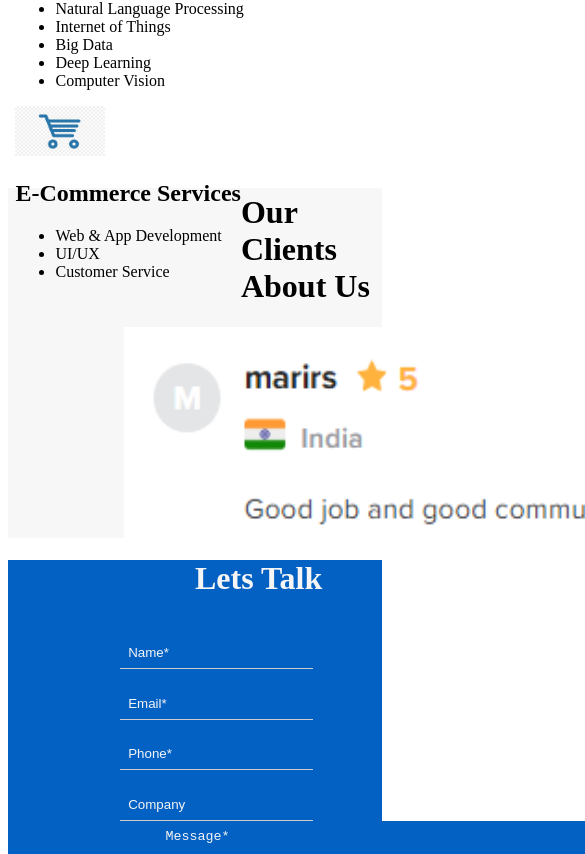
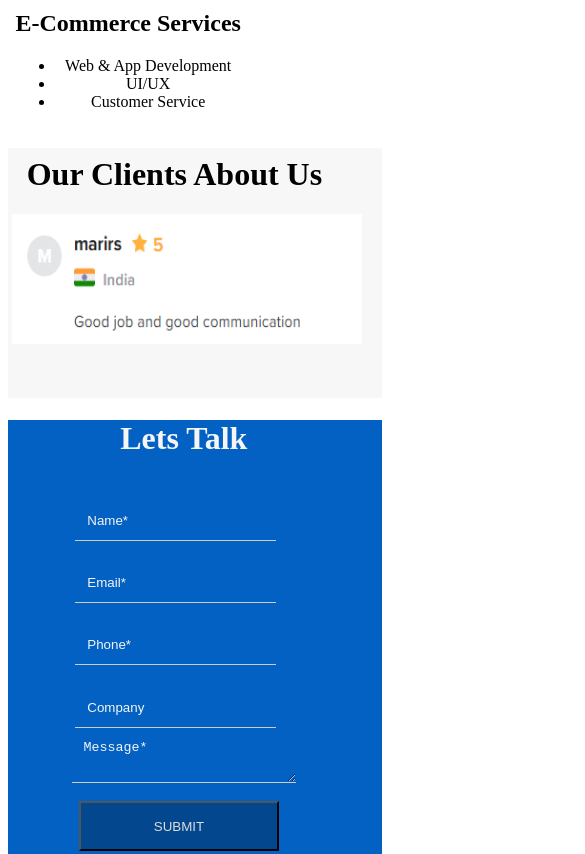
Before and after one commit to arsamawan/Miz-Corporate, an Angular app: page / in a window 390 px wide. Shown: the part 790-1644 px from the top of the page, 585 px wide, since content can reach past the window. Built offline with nearby package versions, Linux system fonts and the light colour scheme.

Commit message:
414px Mobile Resolutions

```diff
--- a/src/app/main/main.component.css
+++ b/src/app/main/main.component.css
@@ -288,19 +288,18 @@ Responsiveness for Laptops*/
   .font-slider-text {
     text-align: center;
     color: whitesmoke;
-    margin-bottom:250px ;
+    margin-bottom:80px ;
     margin-top: -200px;
     font-size: 4.5vw;
   }
   .service-main{
-    height: 17vh;
+    height: 30vh;
   }
   .service-main h1{
-    padding-left: 15%;
-   /* padding-top: 1%;*/
+    padding-left:22%;
   }
   .service-main div {
-    float: left;
+    text-align: center;
     padding-left: 2%;
   }
   .service-main img{
@@ -311,20 +310,19 @@ Responsiveness for Laptops*/
     font-size: medium;
   }
 
-  /*Continue from here*/
   .feedback{
-    margin-top: 250px;
-    height:350px;
+    margin-top: 270px;
+    height:250px;
     background-color: #f7f7f7;
   }
   .feedback h1{
-    padding-left: 45%;
-    padding-top: 1.5%;
+    padding-left: 5%;
+    padding-top: 2%;
   }
   .feedback img{
-    margin-left: 31%;
-    width:680px;
-    height: 220px;
+    margin-left: 1%;
+    width:350px;
+    height: 130px;
   }
   .contact-us{
     height: 500px;
@@ -333,26 +331,25 @@ Responsiveness for Laptops*/
 
   }
   .contact-us h1{
-    padding-left: 50%;
+    padding-left: 30%;
     color: whitesmoke;
   }
   input{
-    margin-left:30%;
-    margin-top:5%;
-    padding:8px;
+    margin-left:18%;
+    margin-top:6%;
+    padding:12px;
     display:block;
     border:none;
     border-bottom:1px solid #ccc;
     background-color: #0461c4;
-    float: left;
     color: whitesmoke;
 
   }
   .message{
-    width: 450px;
-    margin-left: 40%;
-    margin-top:15%;
-    padding:8px;
+    width: 200px;
+    margin-left: 17%;
+    margin-top:23%;
+    padding:12px;
     display:block;
     border:none;
     border-bottom:1px solid #ccc;
@@ -365,10 +362,10 @@ Responsiveness for Laptops*/
     opacity: 1; /* Firefox */
   }
   .submit-button{
-    margin-left: 40%;
-    width: 450px;
+    margin-left: 19%;
+    width: 200px;
     background-color: #03478f;
-    height: 5vh;
+    height: 6vh;
     color: #dddddd;
   }
 
```
